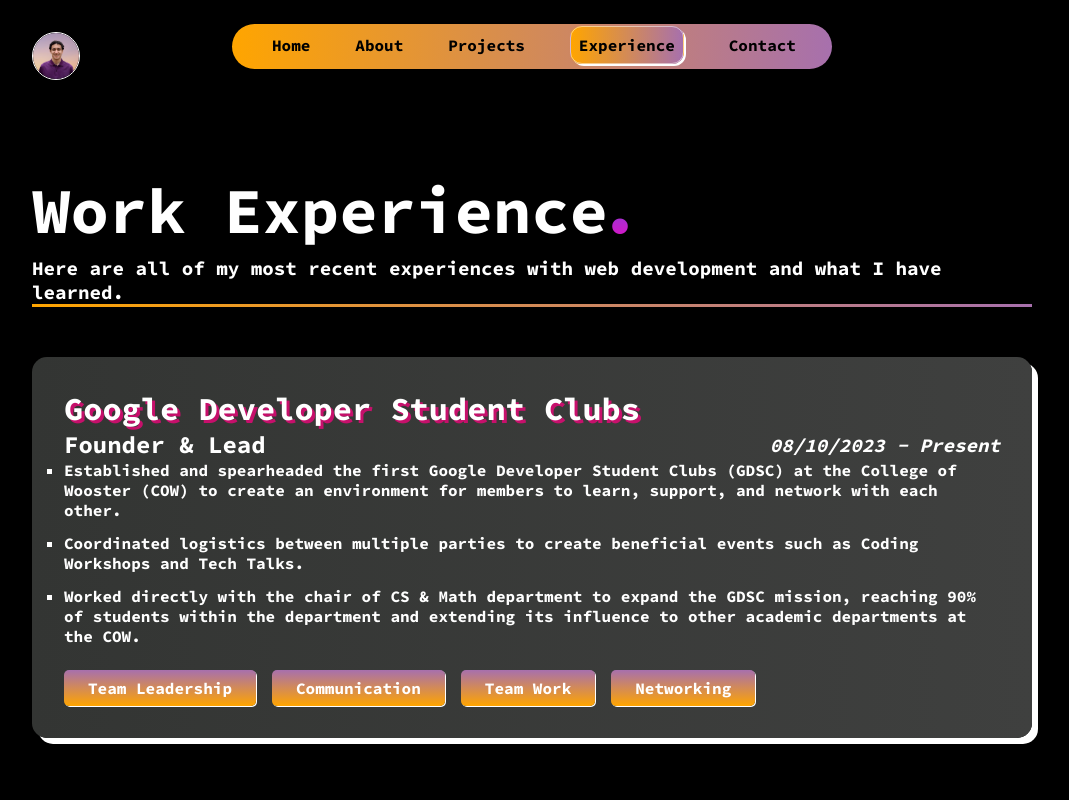
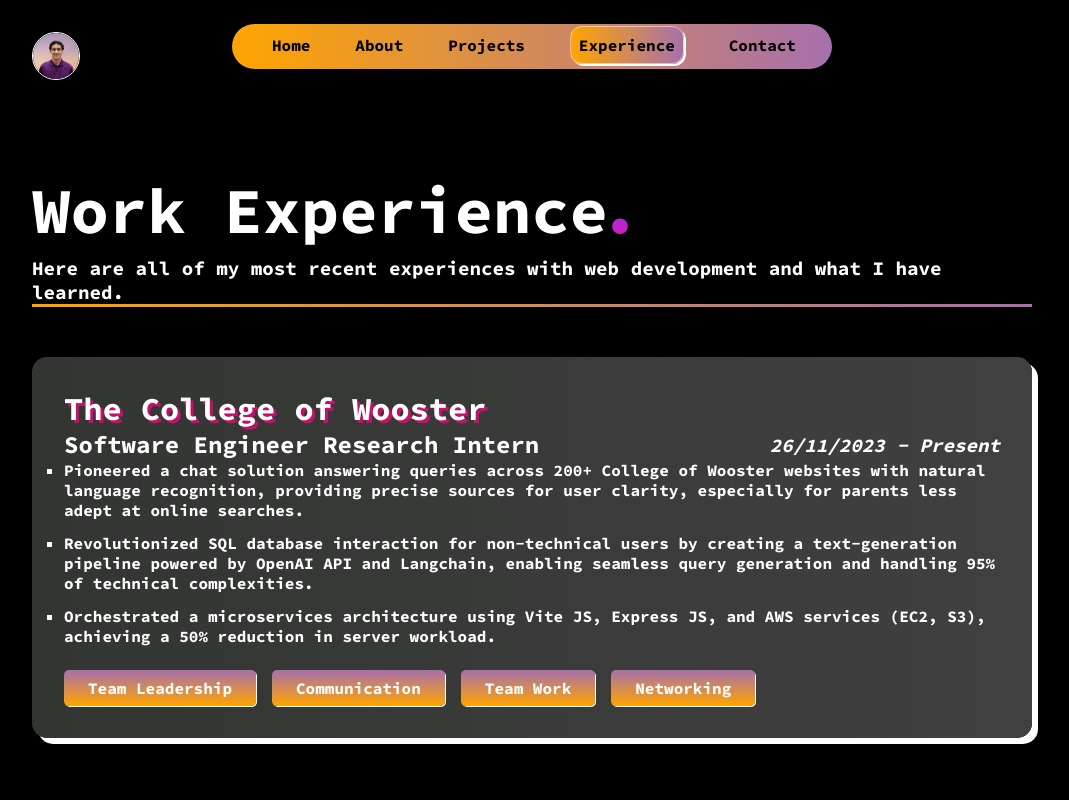
Before and after one commit to akhmadmamirov/portfolio, a React (Create React App) app: page /experience in a window 1280 px wide. Shown: the top 800 px of the page, without its empty margins (108-1177 px from the left). Built offline with nearby package versions, Linux system fonts and the light colour scheme.

Commit message:
Adding new Experience

```diff
--- a/src/pages/about.jsx
+++ b/src/pages/about.jsx
@@ -57,7 +57,7 @@
 								<span class="key-word">Software development</span>
 								is so awesome because it is a crosspath of problem solving, coding, and creating a tangible project and design which I love.
 								I get to interact with several teams whether it be business, UX and accessibility, and the back end team to make sure that
-								the proejct is on track to being successful.
+								the project is on track to being successful.
 								</p>
 								<p class="about-item" data-v-0104b974="">
 									I'm always one to <span class="key-word">say "yes" to opportunities</span>
--- a/src/pages/experience.jsx
+++ b/src/pages/experience.jsx
@@ -39,6 +39,43 @@
 							<p class="description">Here are all of my most recent experiences with web development and what I have learned.</p>
 						</div>
 					<div className="experiences-main-container">
+						<section class="experience-container">
+							<div class="job-description">
+								<p class="company-title" role="heading">
+									The College of Wooster
+								</p>
+								<div class="positions-container">
+									<div class="level-container">
+										<p class="job-title">
+											Software Engineer Research Intern
+										</p>
+										<p class="date">
+										26/11/2023 - Present
+										</p>
+									</div>
+									<ul class="description-container">
+										<li>
+											Pioneered a chat solution answering queries across 200+ College of Wooster websites with natural language
+											recognition, providing precise sources for user clarity, especially for parents less adept at online searches.
+										</li>
+										<li>
+											Revolutionized SQL database interaction for non-technical users by creating a text-generation pipeline powered by
+											OpenAI API and Langchain, enabling seamless query generation and handling 95% of technical complexities.
+										</li>
+										<li>
+											Orchestrated a microservices architecture using Vite JS, Express JS, and AWS services (EC2, S3), achieving a 50%
+											reduction in server workload.
+										</li>
+									</ul>
+									<ul class="skill-badges-container">
+										<li class="skill-badge">Team Leadership</li>
+										<li class="skill-badge">Communication</li>
+										<li class="skill-badge">Team Work</li>
+										<li class="skill-badge">Networking</li>
+									</ul>
+								</div>
+							</div>
+						</section>
 					<section class="experience-container">
 							<div class="job-description">
 								<p class="company-title" role="heading">
```
